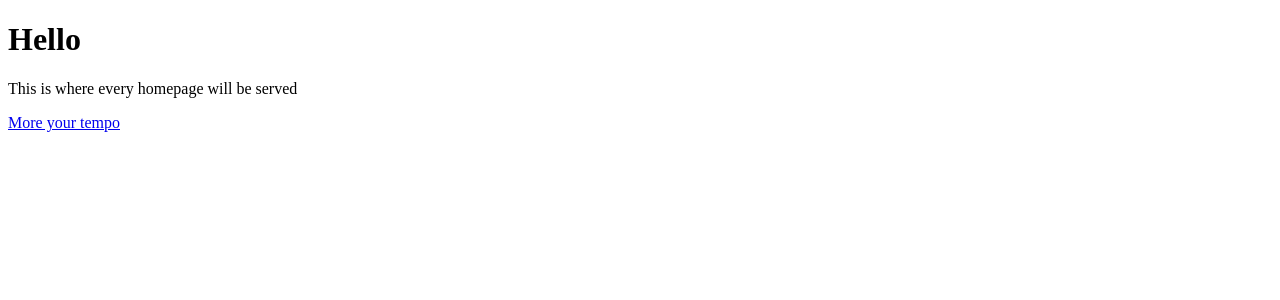
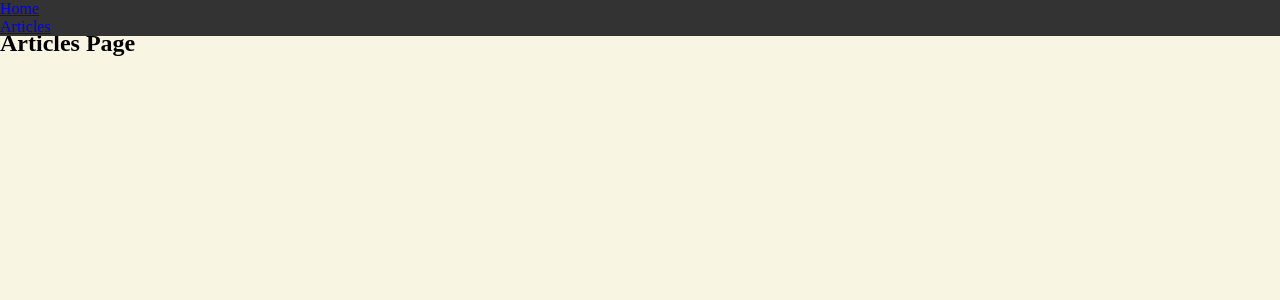
Before and after one commit to herculeshayer/grit-and-gain, a React (Create React App) app in the folder client/: page /Articles in a window 1280 px wide. Shown: the top 300 px of the page. Built offline with nearby package versions, Linux system fonts and the light colour scheme.

Commit message:
interconnectability between navigation components

```diff
--- a/client/src/App.js
+++ b/client/src/App.js
@@ -1,11 +1,24 @@
 import React from 'react';
+import { BrowserRouter as Router, Route } from 'react-router-dom';
 
-import Home from './pages/Home';
+import HomePage from './pages/HomePage';
+import Articles from './pages/Articles';
 
+import NavBar from './NavBar';
+
+const mainOverlay = {
+  marginTop: "30px"
+}
 
 function App() {
   return (
-    <Home />
+    <Router>
+      <div style={mainOverlay}>
+        <NavBar />
+        <Route path="/" component={HomePage} exact />
+        <Route path="/Articles" component={Articles} />
+      </div>
+    </Router>
   );
 }
 
--- a/client/src/NavBar.js
+++ b/client/src/NavBar.js
@@ -0,0 +1,27 @@
+import React from 'react';
+import { Link } from 'react-router-dom';
+
+const styleNavBar = {
+    overflow: "hidden",
+    backgroundColor: "#333",
+    position: "fixed",
+    top: "0",
+    width: "100%"
+}
+
+
+const NavBar = () => {
+    return(
+        <nav style={styleNavBar}>
+            <ul>
+                <li>
+                    <Link to="/">Home</Link>
+                </li>
+                <li>
+                    <Link to="/Articles">Articles</Link>
+                </li>
+            </ul>
+        </nav>
+    );
+}
+export default NavBar;
--- /dev/null
+++ b/client/src/components/ArticleFetch.js
@@ -0,0 +1,19 @@
+import React, { useEffect, useState } from 'react';
+
+const ArticleFetch = () => {
+    const [ articleData, setArticleData ] = useState([]);
+
+    useEffect(()=> {
+        fetch('http://localhost:8000/articles')
+        .then((res) => res.json())
+        .then((data)=> setArticleData(data));
+    },[])
+    console.log(articleData);
+    const mapArticles = articleData.map(()=> {
+
+    })
+    return(
+        <></>
+    );
+}
+export default ArticleFetch;
--- a/client/src/index.js
+++ b/client/src/index.js
@@ -1,6 +1,9 @@
 import React from 'react';
 import ReactDOM from 'react-dom';
 import App from './App';
+
+import './css/styles.css';
+
 import reportWebVitals from './tests/reportWebVitals';
 
 ReactDOM.render(
--- /dev/null
+++ b/client/src/pages/Articles.js
@@ -0,0 +1,12 @@
+import React from 'react';
+
+import ArticleFetch from '../components/ArticleFetch';
+
+const Articles = () => {
+    return (
+        <section>
+            <h1>Articles Page</h1>
+        </section>
+    );
+}
+export default Articles;
--- a/client/src/pages/Home.js
+++ b/client/src/pages/HomePage.js
@@ -1,7 +1,7 @@
 import React from 'react';
 
 
-const Home = () => {
+const HomePage = () => {
     return(
         <main>
             <h1>Hello</h1>
@@ -12,4 +12,4 @@ const Home = () => {
         </main>
     );
 }
-export default Home;
+export default HomePage;
```
Also changed, not shown: client/src/components/Function.js (deleted).
